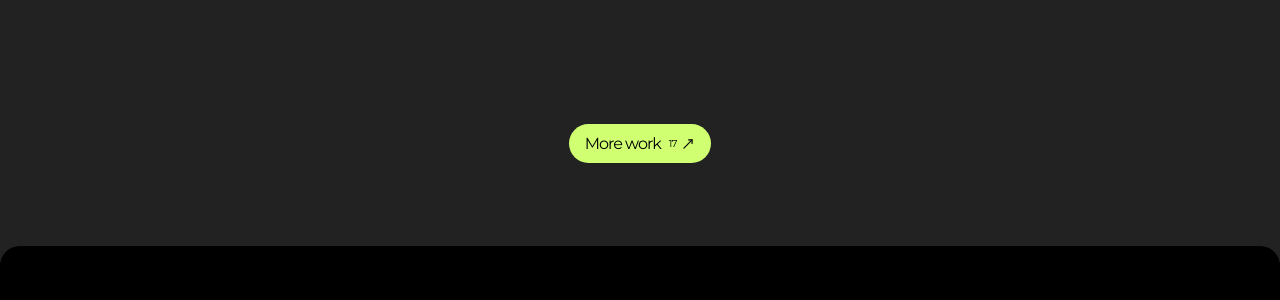
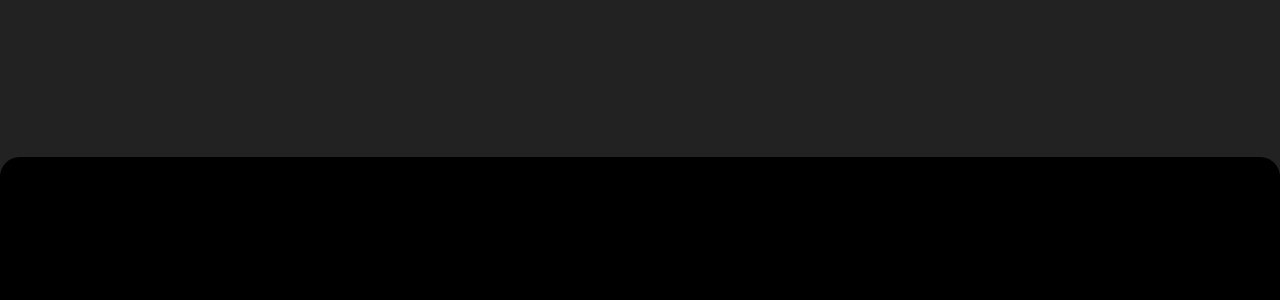
Before and after one commit to prateek15000/vyxis-ai-protfolio, a React (Vite) app: page / in a window 1280 px wide. Shown: the part 2839-3139 px from the top of the page. Built offline with nearby package versions, Linux system fonts and the light colour scheme.

Commit message:
Deleted Work Cta btn

```diff
--- a/src/Components/Work-Section/work.jsx
+++ b/src/Components/Work-Section/work.jsx
@@ -1,6 +1,5 @@
 import React from "react";
 import WorkTitle from "./workTitle";
-import WorkCta from "./workCta";
 import WebsitePreview from "./websitePreview";
 
 const Work = () => {
@@ -10,7 +9,6 @@ const Work = () => {
       <div className="container">
         <WorkTitle />
         <WebsitePreview />
-        <WorkCta />
       </div>
     </section>
   );
--- a/src/Components/Work-Section/workCta.jsx
+++ /dev/null
@@ -1,14 +0,0 @@
-import React from "react";
-import { MoveUpRight } from "lucide-react";
-
-const WorkCta = () => {
-  return (
-    <div className="workCta flex jc ac">
-      <a className="primaryBtn flex" href="#">
-        More work <sup>17</sup> <MoveUpRight size={14} strokeWidth={2} />
-      </a>
-    </div>
-  );
-};
-
-export default WorkCta;
```
